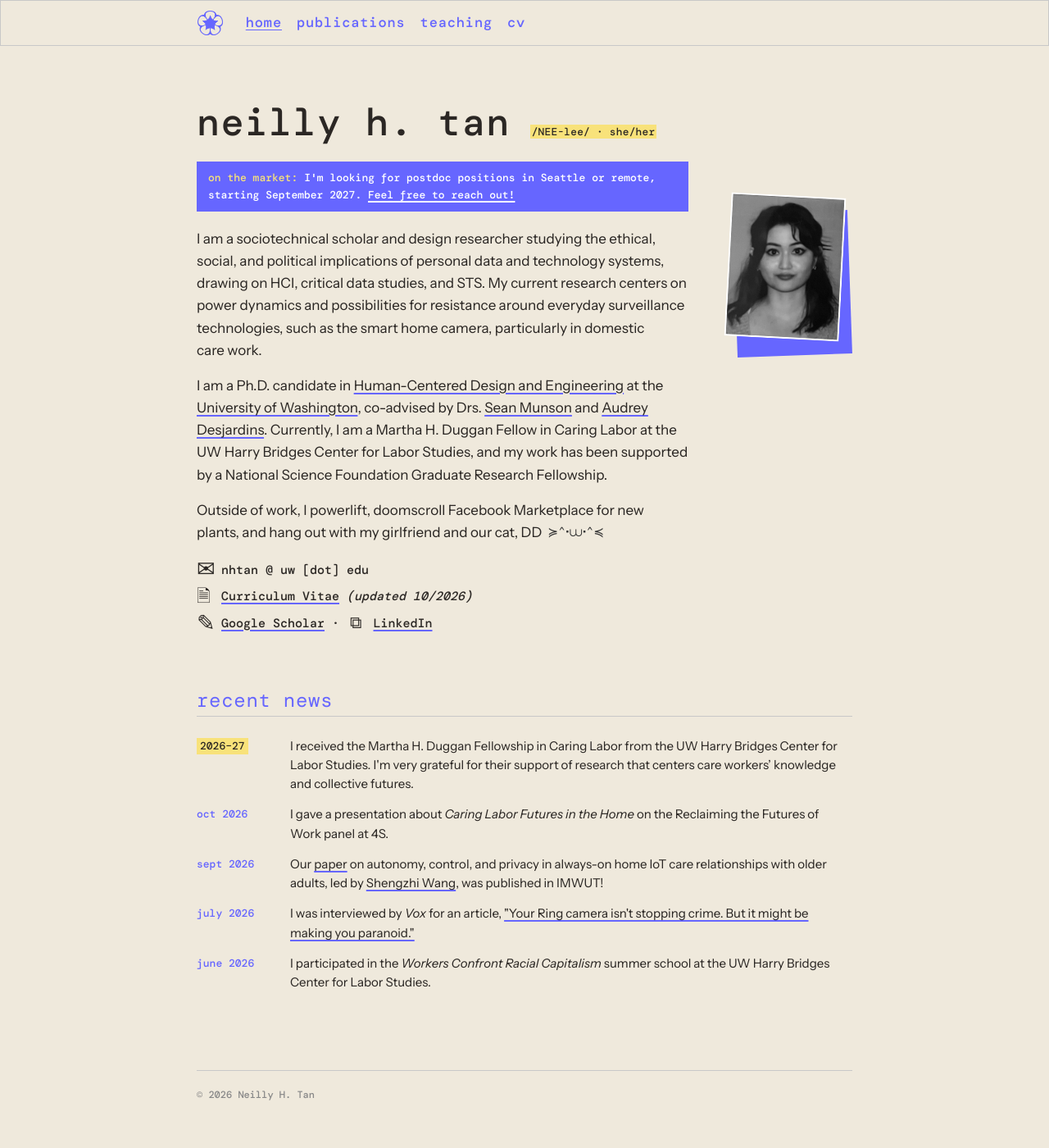
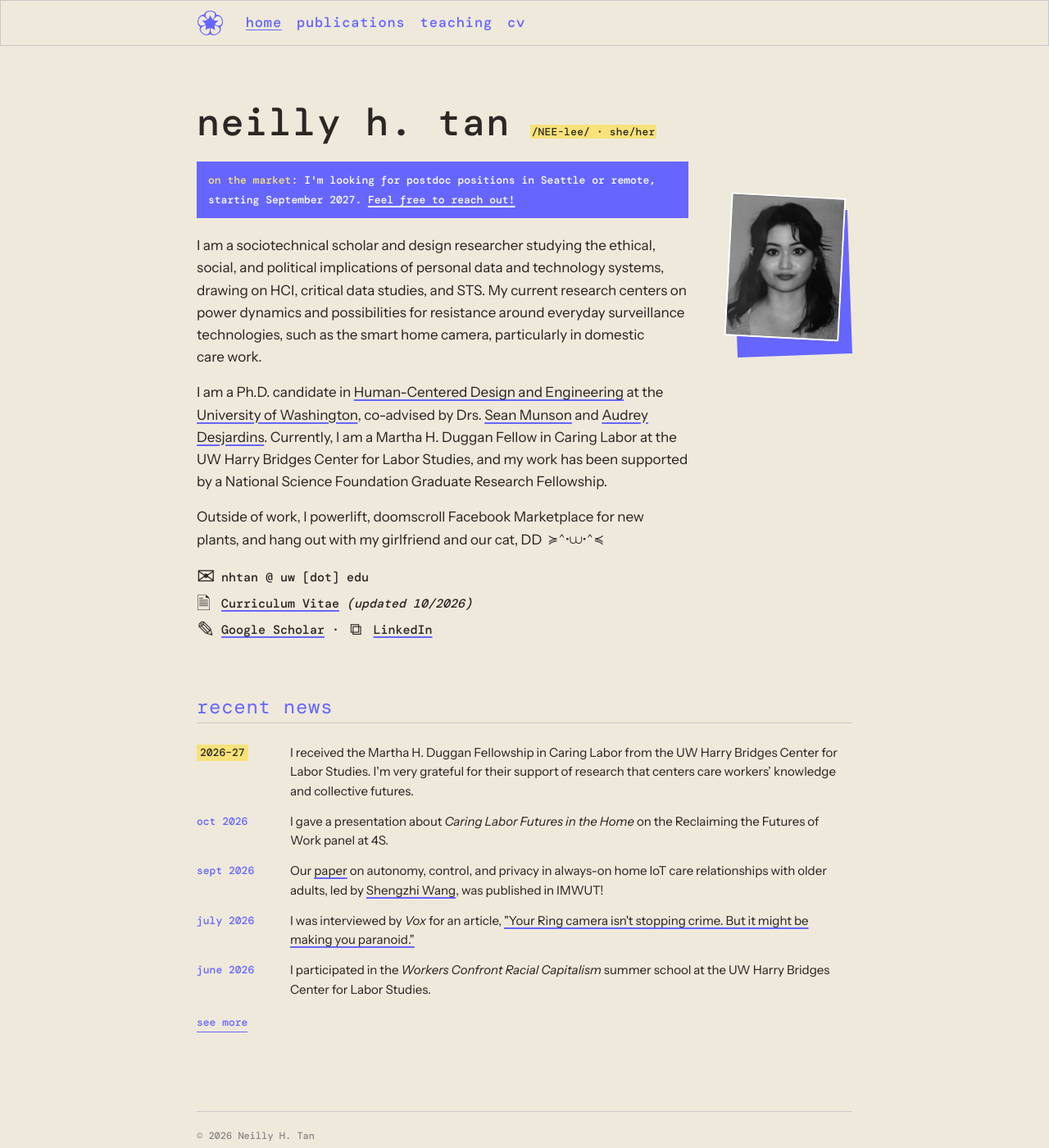
Before and after one commit to neillytan/neillytan.github.io, a Jekyll site: the page built from index.html, in a window 1280 px wide and 1400 px high. Shown: the whole window at 82% size. Built offline with Jekyll 4.4.1, drawn with Linux system fonts in a browser that asks for light colours; some web fonts are replaced.

Commit message:
News "see more" toggle; looser notice line spacing
Co-Authored-By: Claude Opus 5.5 <noreply@anthropic.com>

```diff
--- a/assets/css/style.css
+++ b/assets/css/style.css
@@ -95,7 +95,7 @@ p { margin: 0 0 1rem; }
 
 .kaomoji { font-size: 0.9em; letter-spacing: 0.02em; margin-left: 0.25em; color: #333; white-space: nowrap; position: relative; top: -1px; }
 
-.job-note { margin: 0 0 20px; padding: 10px 14px; background: var(--accent); color: #fff; font-family: var(--heading-font); font-size: 13px; line-height: 1.55; }
+.job-note { margin: 0 0 20px; padding: 11px 14px; background: var(--accent); color: #fff; font-family: var(--heading-font); font-size: 13px; line-height: 1.8; }
 .job-note a { color: #fff; text-decoration-color: #fff; }
 .job-note a:hover { background: var(--highlight); color: var(--text); text-decoration-color: var(--text); }
 .job-label { margin-right: 8px; color: var(--highlight); }
@@ -116,7 +116,17 @@ p { margin: 0 0 1rem; }
 .news h2 { font-size: 1.5rem; line-height: 1.2; padding-bottom: 4px; border-bottom: 1px solid var(--line); margin-bottom: 24px; }
 .news-list { display: grid; grid-template-columns: 96px minmax(0, 1fr); gap: 14px 18px; font-size: 15px; line-height: 1.55; }
 .news-date { font-family: var(--heading-font); font-size: 13px; color: var(--accent); text-transform: lowercase; padding-top: 2px; }
-.news-date:first-of-type { background: var(--highlight); color: var(--text); padding: 0 4px; margin-top: 2px; justify-self: start; height: fit-content; }
+.news > .news-list .news-date:first-of-type { background: var(--highlight); color: var(--text); padding: 0 4px; margin-top: 2px; justify-self: start; height: fit-content; }
+
+.news-more { margin-top: 14px; }
+.news-more summary { display: inline-block; cursor: pointer; list-style: none; font-family: var(--heading-font); font-size: 13px; color: var(--accent); border-bottom: 1.5px solid var(--accent); }
+.news-more summary::-webkit-details-marker { display: none; }
+.news-more summary:hover { background: var(--highlight); }
+.news-more .less, .news-more[open] .more { display: none; }
+.news-more[open] .less { display: inline; }
+.news-more[open] summary { order: 2; margin-top: 14px; }
+.news-more[open] { display: flex; flex-direction: column; align-items: flex-start; }
+.news-more .news-list { margin-top: 14px; width: 100%; }
 
 /* publications */
 .pubs { max-width: 800px; margin: 0 auto; padding-left: 0; padding-right: 0; }
--- a/index.html
+++ b/index.html
@@ -44,4 +44,15 @@ page_class: home
       <span>{{ item.text }}</span>
     {%- endfor %}
   </div>
+  {%- if news.size > 5 %}
+  <details class="news-more">
+    <summary><span class="more">see more</span><span class="less">see less</span></summary>
+    <div class="news-list">
+      {%- for item in news offset: 5 %}
+        <span class="news-date">{{ item.date }}</span>
+        <span>{{ item.text }}</span>
+      {%- endfor %}
+    </div>
+  </details>
+  {%- endif %}
 </section>
```
